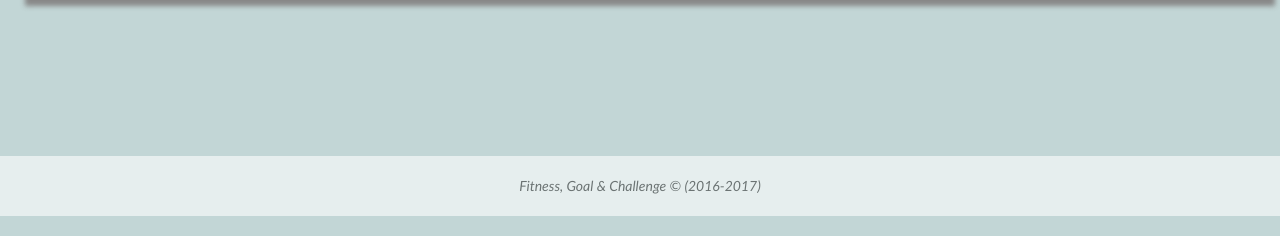
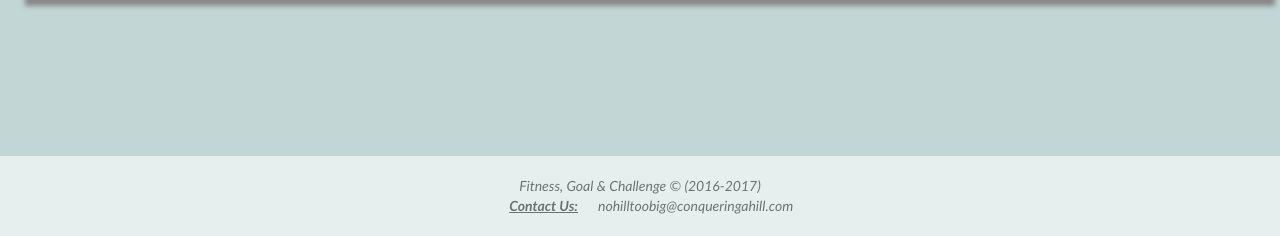
Before and after one commit to jmperez4490/GoalFitnessChallenge, a Django app: page / in a window 1280 px wide. Shown: the part 857-1093 px from the top of the page. Run offline with Django 3.2, Linux system fonts and the light colour scheme; data that the repository does not hold is empty; some libraries are stand-ins or nearby versions.

Commit message:
merging branches

```diff
--- a/static/CSS/general_style.css
+++ b/static/CSS/general_style.css
@@ -410,3 +410,42 @@ blockquote > p, a
 {
 	font-size:12px;
 }
+
+#label-color
+{
+	color: #FFFFFF;
+}
+
+.zip-code-info
+{
+	width: 150px;
+    background-color: #FFFFFF;
+    border-radius: 15px;
+    padding: 10px;
+    z-index: 1;
+    position: absolute;
+    border: 1px solid;
+    display: none;
+}
+
+.glyphicon-info-sign
+{
+	cursor:pointer;
+}
+
+.contact
+{
+	width: 45%;
+    float: left;
+    text-align: right;
+    font-weight: bold;
+    text-decoration: underline;
+}
+
+.email-contact
+{
+	width: 45%;
+    float: left;
+    text-align: left;
+    margin-left: 20px;
+}
--- a/static/JavaScript/onload_script.js
+++ b/static/JavaScript/onload_script.js
@@ -47,6 +47,15 @@ $(function () {
 		}
 
 	});
+	$(".glyphicon-info-sign").click(function()
+	{
+		var info_box = $(".zip-code-info");
+		var _display = info_box[0].style.display;
+		if(_display == "" || _display == "none")
+			info_box.css({display:"block"});
+		else
+			info_box.css({display:"none"});
+	});
 });
 
 window.onscroll = function()
--- a/templates/competition/dashboard.html
+++ b/templates/competition/dashboard.html
@@ -63,7 +63,6 @@
 		</div>
 		<div class = 'row hidden-xs '>
 			<div class = 'col-sm-offset-1 col-sm-10'>
-
 			</div>
 		</div>
 		<div class = 'row visible-xs-block'>
--- a/templates/fitness/index.html
+++ b/templates/fitness/index.html
@@ -163,7 +163,13 @@
 		</div>
 		<div class = 'row'>
 			<div class = 'col-sm-12 footer'>
-				Fitness, Goal & Challenge &copy; (2016-2017)
+				<div>Fitness, Goal & Challenge &copy; (2016-2017)</div>
+				<div class = 'contact'>
+					Contact Us:
+				</div>
+				<div class = 'email-contact'>
+					nohilltoobig@conqueringahill.com
+				</div>
 			</div>
 		</div>
 	</div>
```
Also changed, not shown: templates/competition/log_in.html (+22 -10 lines).
